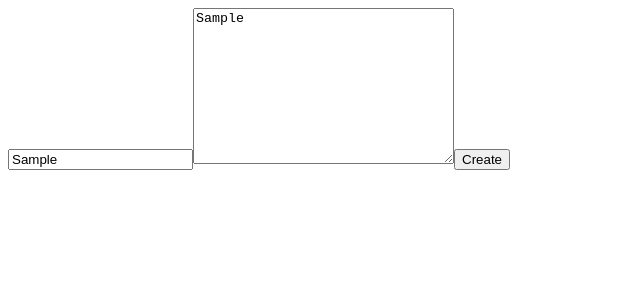
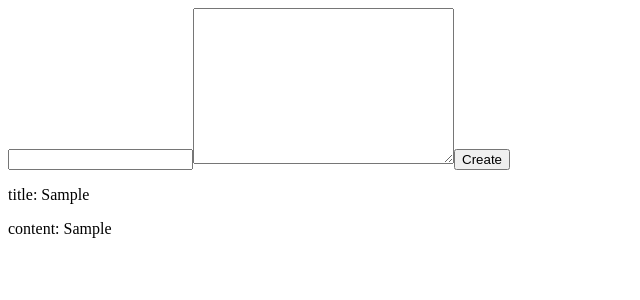
Before and after one commit to LuksFay/auto-test-react, a React (Create React App) app: page / in a window 1280 px wide. Both pictures are taken after typing "Sample", "Sample" into the empty fields and a click on the input "Create". Shown: the top 300 px of the page, without its empty margins (0-640 px from the left). Built offline with nearby package versions, Linux system fonts and the light colour scheme.

Commit message:
ahora las notas pueden verse luego de ser creadas

```diff
--- a/src/App.js
+++ b/src/App.js
@@ -1,13 +1,29 @@
 import React, {useState} from 'react'
-import Title from './components/Title'
-import ShowTitle  from './components/ShowTitle'
+import NewNote from './components/NewNote'
+import Notes from './components/Notes';
 function App() {
-  const [title,setTitle] = useState('');
+  const [postedNotes,setPostedNote] = useState([]);
+
+  const showNote = (postedNote) => {
+    // console.log(postedNote);
+    setPostedNote(
+      [
+        ...postedNotes,
+        postedNote
+      ]
+    )
+  }
+
   return (
     <>
-    <Title setTitle={setTitle} title={title}/>
-    <ShowTitle title={title}/>
-
+    <NewNote showNote={showNote}/>
+    <div>
+      {postedNotes.map((note)=>{
+        return(
+          <Notes key= {note.id} note={note}/>
+        )
+      })}
+    </div>
     </>
   );
 }
--- a/src/components/Title.jsx
+++ b/src/components/NewNote.jsx
@@ -2,16 +2,20 @@ import React, {useState} from 'react'
 // import {v4 as uuidv4} from 'uuid';  //Id import
 const shortid = require('shortid'); // Id import
 
-const Title = () => {
+const NewNote = ({showNote}) => {
 
     //entonces esta variable es un objeto que contiene title equivalente al primer input y content equivalente al segundo input
     const [note,createNote] = useState({
         title:'',
         content: ''
     })
+
+    // variable para solicitar que los campos esten completos
     const [campoVacio, setCampoVacio] = useState(false)
+
+
+
     // desestructurar la nota
-
     const {title,content} = note
 
     //En esta función le estoy diciendo al state de Title del archivo app que a traves del valor del input represente la informacion recibida
@@ -40,9 +44,15 @@ const Title = () => {
         // note.id = uuidv4();
         // console.log(note.id);
         note.id = shortid.generate()
-        console.log(note.id);
 
 
+        showNote(note)
+
+        // usar el state de note para dejar los campos vacios
+        createNote({
+            title: '',
+            content: ''
+        })
         return(
             console.log('boton pulsado')
         )
@@ -59,4 +69,4 @@ const Title = () => {
 
 }
 
-export default Title
+export default NewNote
--- /dev/null
+++ b/src/components/Notes.jsx
@@ -0,0 +1,14 @@
+import React from 'react';
+
+const Notes = ({note}) => {
+    return (
+        <>
+        <div>
+            <p>title: {note.title}</p>
+            <p>content: {note.content}</p>
+        </div>
+        </>
+    )
+}
+
+export default Notes
--- a/src/components/ShowTitle.jsx
+++ /dev/null
@@ -1,13 +0,0 @@
-import React from 'react';
-
-const ShowTitle = ({title}) => {
-    return (
-        <>
-        <div>
-            {title}
-        </div>
-        </>
-    )
-}
-
-export default ShowTitle
```
